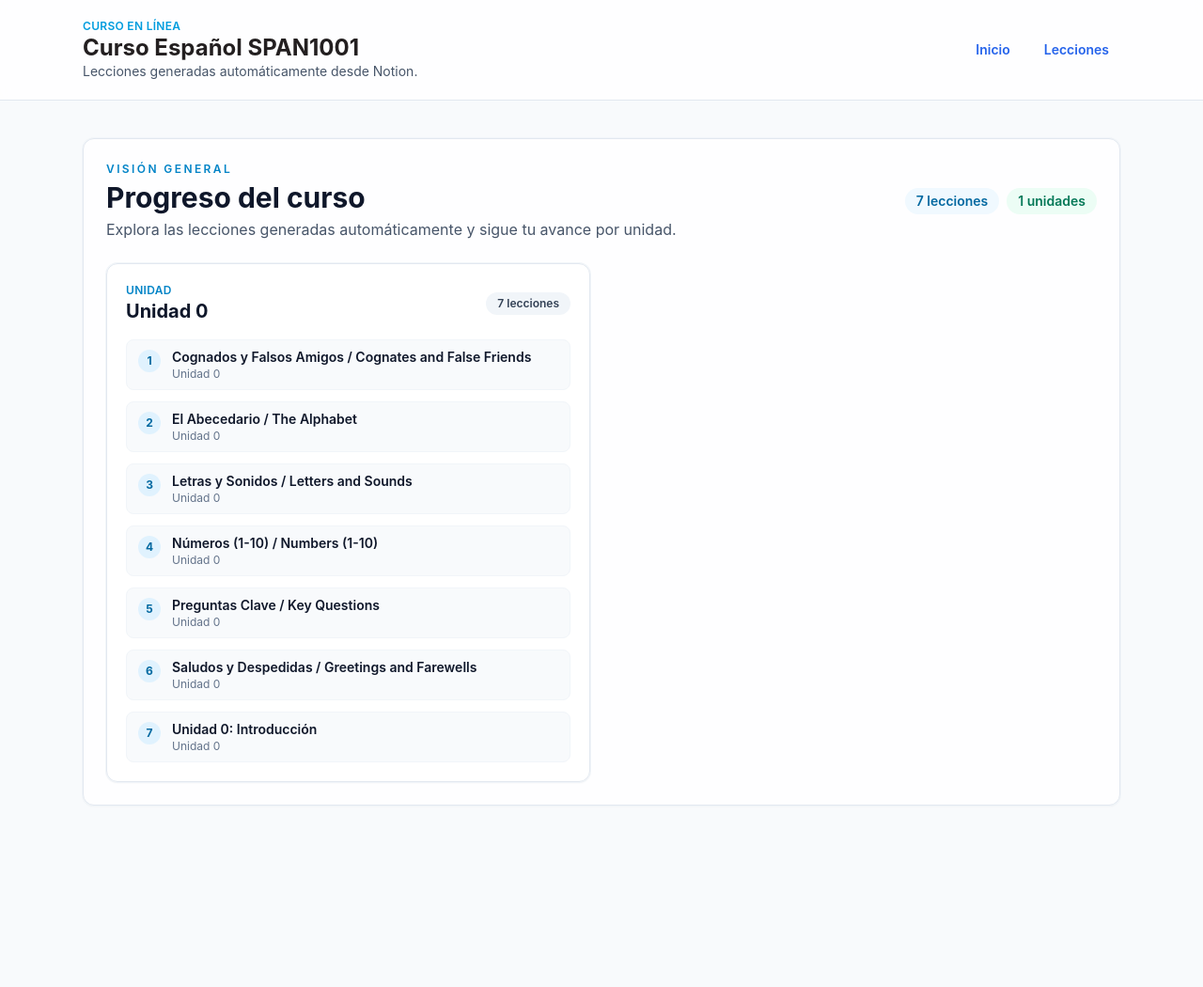
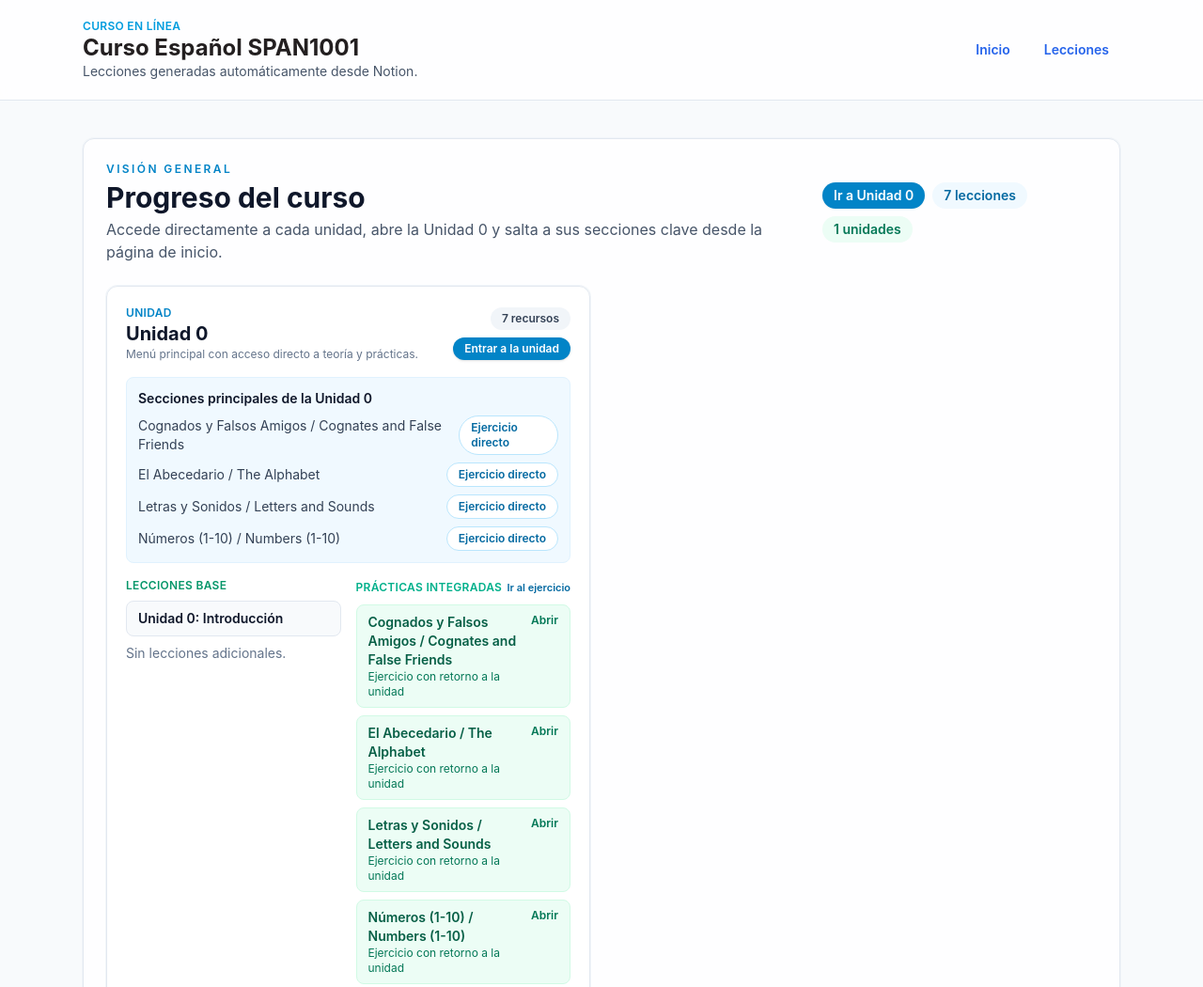
Before and after one commit to balpomorelitm/curso-espanol-span1001, an Astro site: page / in a window 1280 px wide. Shown: the top 1050 px of the page at 94% size. Before the commit the page ends 897 px from the top, so only its background shows below. Built offline with nearby package versions, Linux system fonts and the light colour scheme; Astro itself is replaced by a stand-in of ours.

Commit message:
Restructure main menu and integrate unit exercises

```diff
--- a/src/content/config.ts
+++ b/src/content/config.ts
@@ -5,6 +5,8 @@ const lessons = defineCollection({
   schema: z.object({
     title: z.string(),
     unit: z.string().optional(),
+    exercise: z.boolean().default(false),
+    parentUnitSlug: z.string().optional(),
   }),
 });
 
--- a/src/content/lessons/el-abecedario-the-alphabet.md
+++ b/src/content/lessons/el-abecedario-the-alphabet.md
@@ -2,6 +2,8 @@
 title: "El Abecedario / The Alphabet"
 unit: "Unidad 0"
 slug: "el-abecedario-the-alphabet"
+exercise: true
+parentUnitSlug: "unidad-0"
 ---
 
 **1. Escribe la letra inicial que falta: _V__no 🍷**
--- a/src/content/lessons/numeros-1-10-numbers-1-10.md
+++ b/src/content/lessons/numeros-1-10-numbers-1-10.md
@@ -2,6 +2,8 @@
 title: "Números (1-10) / Numbers (1-10)"
 unit: "Unidad 0"
 slug: "numeros-1-10-numbers-1-10"
+exercise: true
+parentUnitSlug: "unidad-0"
 ---
 
 **1. Escribe en inglés el número: “Cinco”**
--- /dev/null
+++ b/src/env.d.ts
@@ -0,0 +1 @@
+/// <reference path="../.astro/types.d.ts" />
--- a/src/pages/index.astro
+++ b/src/pages/index.astro
@@ -10,7 +10,21 @@ const units = lessons.reduce((map, lesson) => {
   return map;
 }, new Map<string, typeof lessons[number][]>());
 
-const sortedUnits = Array.from(units.entries()).sort(([a], [b]) => a.localeCompare(b, 'es'));
+const slugify = (text: string) =>
+  text
+    .normalize('NFD')
+    .replace(/\p{Diacritic}/gu, '')
+    .toLowerCase()
+    .replace(/[^a-z0-9]+/g, '-')
+    .replace(/(^-|-$)+/g, '');
+
+const sortedUnits = Array.from(units.entries()).sort(([a], [b]) => {
+  if (a === 'Unidad 0') return -1;
+  if (b === 'Unidad 0') return 1;
+  return a.localeCompare(b, 'es');
+});
+
+const baseUrl = import.meta.env.BASE_URL;
 ---
 
 <Layout title="Panel de lecciones">
@@ -19,9 +33,12 @@ const sortedUnits = Array.from(units.entries()).sort(([a], [b]) => a.localeCompa
       <div class="space-y-1">
         <p class="text-xs font-semibold uppercase tracking-[0.2em] text-sky-600">Visión general</p>
         <h2 class="text-3xl font-bold text-slate-900">Progreso del curso</h2>
-        <p class="text-slate-600">Explora las lecciones generadas automáticamente y sigue tu avance por unidad.</p>
+        <p class="text-slate-600">Accede directamente a cada unidad, abre la Unidad 0 y salta a sus secciones clave desde la página de inicio.</p>
       </div>
-      <div class="flex flex-wrap gap-2 text-sm text-slate-600">
+      <div class="flex flex-wrap gap-2 text-sm text-slate-600 items-center">
+        <a href={`${baseUrl}#unidad-0`} class="inline-flex items-center gap-2 rounded-full bg-sky-600 px-3 py-1 font-semibold text-white shadow-sm hover:bg-sky-700 transition-colors">
+          Ir a Unidad 0
+        </a>
         <span class="rounded-full bg-sky-50 px-3 py-1 font-semibold text-sky-700">{lessons.length} lecciones</span>
         <span class="rounded-full bg-emerald-50 px-3 py-1 font-semibold text-emerald-700">{sortedUnits.length} unidades</span>
       </div>
@@ -34,35 +51,99 @@ const sortedUnits = Array.from(units.entries()).sort(([a], [b]) => a.localeCompa
         </div>
       )}
 
-      {sortedUnits.map(([unit, unitLessons]) => (
-        <article class="flex flex-col gap-4 rounded-xl border border-slate-200 bg-white/90 p-5 shadow-sm ring-1 ring-slate-100">
-          <header class="flex items-center justify-between">
+      {sortedUnits.map(([unit, unitLessons]) => {
+        const primaryLesson = unitLessons.find((lesson) => !lesson.data.exercise) ?? unitLessons[0];
+        const supportingLessons = unitLessons.filter((lesson) => !lesson.data.exercise && lesson.slug !== primaryLesson?.slug);
+        const exercises = unitLessons.filter((lesson) => lesson.data.exercise);
+        const unitAnchor = slugify(unit);
+        return (
+          <article id={unitAnchor} class="flex flex-col gap-4 rounded-xl border border-slate-200 bg-white/90 p-5 shadow-sm ring-1 ring-slate-100">
+            <header class="flex items-center justify-between gap-3">
               <div>
                 <p class="text-xs font-semibold uppercase tracking-wide text-sky-600">Unidad</p>
                 <h3 class="text-xl font-bold text-slate-900">{unit}</h3>
+                <p class="text-xs text-slate-500">Menú principal con acceso directo a teoría y prácticas.</p>
               </div>
-            <span class="rounded-full bg-slate-100 px-3 py-1 text-xs font-semibold text-slate-700">{unitLessons.length} lecciones</span>
+              <div class="flex flex-col items-end gap-2 text-right">
+                <span class="rounded-full bg-slate-100 px-3 py-1 text-xs font-semibold text-slate-700">{unitLessons.length} recursos</span>
+                {primaryLesson && (
+                  <a class="inline-flex items-center gap-2 rounded-full bg-sky-600 px-3 py-1 text-xs font-semibold text-white shadow hover:bg-sky-700 transition-colors"
+                     href={`${baseUrl}lessons/${primaryLesson.slug}/`}>
+                    Entrar a la unidad
+                  </a>
+                )}
+              </div>
             </header>
 
-          <ol class="space-y-3 text-sm text-slate-700">
-            {unitLessons.map((lesson, index) => (
-              <li class="flex items-start gap-3 rounded-lg border border-slate-100 bg-slate-50 px-3 py-2">
-                <span class="mt-0.5 inline-flex h-6 w-6 items-center justify-center rounded-full bg-sky-100 text-xs font-bold text-sky-700">
-                  {index + 1}
-                </span>
-                <div class="flex flex-1 flex-col">
-                  {/* Añadimos la base URL al enlace dinámico */}
-                  <a class="font-semibold text-slate-900 hover:text-sky-700"
-                     href={`${import.meta.env.BASE_URL}/lessons/${lesson.slug}/`}>
-                    {lesson.data.title}
+            {unit === 'Unidad 0' && exercises.length > 0 && (
+              <div class="rounded-lg border border-sky-100 bg-sky-50 p-3 text-sm text-slate-700">
+                <p class="font-semibold text-slate-900 mb-2">Secciones principales de la Unidad 0</p>
+                <ul class="space-y-2">
+                  {exercises.slice(0, 4).map((lesson) => (
+                    <li class="flex items-center justify-between gap-2">
+                      <span class="text-slate-700">{lesson.data.title}</span>
+                      <div class="flex gap-2 text-xs">
+                        <a class="rounded-full bg-white px-3 py-1 font-semibold text-sky-700 border border-sky-200 hover:bg-sky-100 transition-colors"
+                           href={`${baseUrl}lessons/${lesson.slug}/`}>
+                          Ejercicio directo
                         </a>
-                  {lesson.data.unit && <p class="text-xs text-slate-500">{lesson.data.unit}</p>}
                       </div>
                     </li>
                   ))}
-          </ol>
+                </ul>
+              </div>
+            )}
+
+            <div class="grid gap-4 md:grid-cols-2 text-sm">
+              <div class="space-y-2">
+                <p class="text-xs font-semibold uppercase tracking-wide text-emerald-600">Lecciones base</p>
+                <div class="space-y-2">
+                  {primaryLesson && (
+                    <a class="block rounded-lg border border-slate-200 bg-slate-50 px-3 py-2 font-semibold text-slate-900 hover:border-sky-200 hover:text-sky-700 transition-colors"
+                       href={`${baseUrl}lessons/${primaryLesson.slug}/`}>
+                      {primaryLesson.data.title}
+                    </a>
+                  )}
+                  {supportingLessons.map((lesson) => (
+                    <a class="block rounded-lg border border-slate-200 bg-slate-50 px-3 py-2 text-slate-800 hover:border-sky-200 hover:text-sky-700 transition-colors"
+                       href={`${baseUrl}lessons/${lesson.slug}/`}>
+                      {lesson.data.title}
+                    </a>
+                  ))}
+                  {supportingLessons.length === 0 && <p class="text-slate-500">Sin lecciones adicionales.</p>}
+                </div>
+              </div>
+
+              <div class="space-y-2">
+                <div class="flex items-center justify-between">
+                  <p class="text-xs font-semibold uppercase tracking-wide text-brand-green">Prácticas integradas</p>
+                  {exercises[0] && (
+                    <a class="text-[11px] font-semibold text-sky-700 hover:text-sky-900" href={`${baseUrl}lessons/${exercises[0].slug}/`}>
+                      Ir al ejercicio
+                    </a>
+                  )}
+                </div>
+                <div class="space-y-2">
+                  {exercises.map((lesson) => (
+                    <div class="rounded-lg border border-emerald-100 bg-emerald-50 px-3 py-2">
+                      <div class="flex items-start justify-between gap-2">
+                        <div class="flex flex-col">
+                          <span class="font-semibold text-emerald-800">{lesson.data.title}</span>
+                          <span class="text-xs text-emerald-700">Ejercicio con retorno a la unidad</span>
+                        </div>
+                        <a class="text-xs font-semibold text-emerald-700 hover:text-emerald-900" href={`${baseUrl}lessons/${lesson.slug}/`}>
+                          Abrir
+                        </a>
+                      </div>
+                    </div>
+                  ))}
+                  {exercises.length === 0 && <p class="text-slate-500">Prácticas en camino.</p>}
+                </div>
+              </div>
+            </div>
           </article>
-      ))}
+        );
+      })}
     </div>
   </div>
 </Layout>
--- a/src/pages/lessons/[slug].astro
+++ b/src/pages/lessons/[slug].astro
@@ -17,6 +17,10 @@ const { Content, headings } = await entry.render();
 
 // Encontrar si hay sección de práctica para el botón directo
 const practiceHeading = headings.find(h => h.text.includes("Práctica") || h.text.includes("Exercises"));
+
+const baseUrl = import.meta.env.BASE_URL;
+const returnLink = entry.data.parentUnitSlug ? `${baseUrl}#${entry.data.parentUnitSlug}` : baseUrl;
+const returnLabel = entry.data.parentUnitSlug ? 'Volver a la unidad' : 'Volver al curso';
 ---
 
 <Layout title={`${entry.data.title} - Curso Español`}>
@@ -47,8 +51,8 @@ const practiceHeading = headings.find(h => h.text.includes("Práctica") || h.tex
           </div>
 
           <div class="bg-brand-accent/10 rounded-lg p-4 border border-brand-accent/20">
-            <a href={import.meta.env.BASE_URL} class="flex items-center gap-2 text-sm font-semibold text-brand-dark hover:text-brand-blue transition-colors">
-              <span>←</span> Volver al curso
+            <a href={returnLink} class="flex items-center gap-2 text-sm font-semibold text-brand-dark hover:text-brand-blue transition-colors">
+              <span>←</span> {returnLabel}
             </a>
           </div>
         </nav>
@@ -64,6 +68,11 @@ const practiceHeading = headings.find(h => h.text.includes("Práctica") || h.tex
               <span class="inline-block bg-brand-green text-white text-[10px] font-bold px-2 py-0.5 rounded uppercase tracking-wider">
                 {entry.data.unit}
               </span>
+              {entry.data.exercise && (
+                <span class="inline-flex items-center gap-1 bg-white/20 text-white text-[10px] font-bold px-2 py-0.5 rounded uppercase tracking-wider">
+                  Ejercicio
+                </span>
+              )}
               {practiceHeading && (
                 <a href={`#${practiceHeading.slug}`}
                    class="inline-flex items-center gap-1 bg-white/20 hover:bg-white/30 text-white text-[10px] font-bold px-2 py-0.5 rounded uppercase tracking-wider transition-colors cursor-pointer">
@@ -119,8 +128,8 @@ const practiceHeading = headings.find(h => h.text.includes("Práctica") || h.tex
           </div>
 
           <div class="mt-12 pt-8 border-t border-slate-100 text-center">
-            <a href={import.meta.env.BASE_URL} class="inline-flex items-center gap-2 text-brand-dark font-medium hover:text-brand-blue transition-colors bg-slate-50 px-4 py-2 rounded-full border border-slate-200 hover:border-brand-blue/30">
-              <span>←</span> Volver al índice del curso
+            <a href={returnLink} class="inline-flex items-center gap-2 text-brand-dark font-medium hover:text-brand-blue transition-colors bg-slate-50 px-4 py-2 rounded-full border border-slate-200 hover:border-brand-blue/30">
+              <span>←</span> {returnLabel}
             </a>
           </div>
         </div>
```
Also changed, not shown: src/content/lessons/cognados-y-falsos-amigos-cognates-and-false-friends.md (+2 -0 lines), src/content/lessons/letras-y-sonidos-letters-and-sounds.md (+2 -0 lines), src/content/lessons/preguntas-clave-key-questions.md (+2 -0 lines), src/content/lessons/saludos-y-despedidas-greetings-and-farewells.md (+2 -0 lines). Lines whose indentation alone changed are shown as unchanged.
